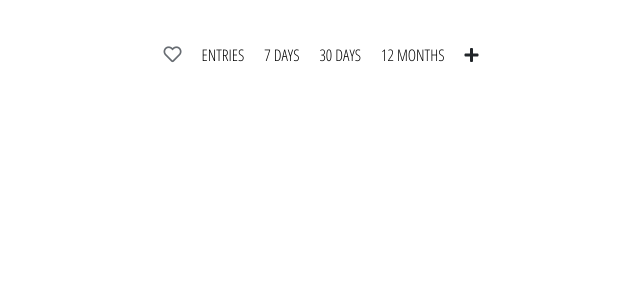
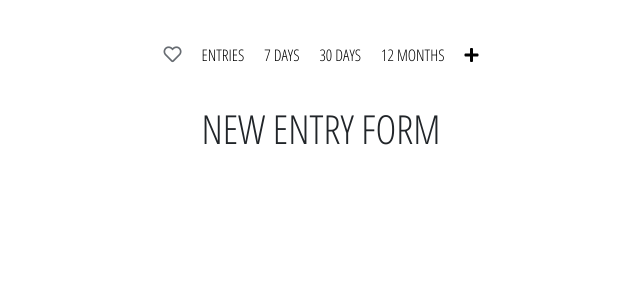
Before and after one commit to jasoncollum/bpm-r, a React (Create React App) app: page /newentryform in a window 1280 px wide. Shown: the top 300 px of the page, without its empty margins (319-959 px from the left). Built offline with nearby package versions, Linux system fonts and the light colour scheme; no server answers; sample sign-in values are in the browser's storage.

Commit message:
add route and link for new entry form, initial set up for NewEntryForm component

```diff
--- a/src/App.js
+++ b/src/App.js
@@ -5,6 +5,7 @@ import Header from './components/header/header.component';
 
 import HomePage from './pages/homepage/homepage.component';
 import Entries from './components/entries/entries.component';
+import NewEntryForm from './components/new-entry-form/new-entry-form.component';
 import SignIn from './components/sign-in/sign-in.component';
 import SignUp from './components/sign-up/sign-up.component';
 
@@ -89,6 +90,14 @@ class App extends Component {
                     <Entries />
                   )}
             />
+            <Route exact path='/newentryform'
+              render={() =>
+                !this.state.currentUser ? (
+                  <Redirect to='/signin' />
+                ) : (
+                    <NewEntryForm />
+                  )}
+            />
             <Route
               exact path='/signin'
               render={() =>
--- a/src/components/header/header.component.jsx
+++ b/src/components/header/header.component.jsx
@@ -19,11 +19,9 @@ const Header = ({ signUserOut }) => {
                 <Link className='option' to='/entries'>30 DAYS</Link>
                 <Link className='option' to='/months'>12 MONTHS</Link>
                 {currentUser ? (
-                    <div className='option' onClick={() => {
-                        console.log("ADD A NEW ENTRY");
-                    }}>
+                    <Link className='option' to='/newentryform'>
                         <span className='fas fa-plus' ></span>
-                    </div>
+                    </Link>
                 ) : (
                         <Link className='option' to='/signin'>SIGN IN</Link>
                     )
--- /dev/null
+++ b/src/components/new-entry-form/new-entry-form.component.jsx
@@ -0,0 +1,20 @@
+import React from 'react';
+
+import './new-entry-form.styles.scss';
+
+const NewEntryForm = () => {
+    // const [newEntryData, setNewEntryData] = useState({
+    //     date: '',
+    //     systolic: null,
+    //     diastolic: null,
+    //     pulse: null,
+    //     weight: null,
+    //     notes: ''
+    // });
+
+    return (
+        <h1>NEW ENTRY FORM</h1>
+    )
+}
+
+export default NewEntryForm;
```
Also changed, not shown: src/components/new-entry-form/new-entry-form.styles.scss (added).
